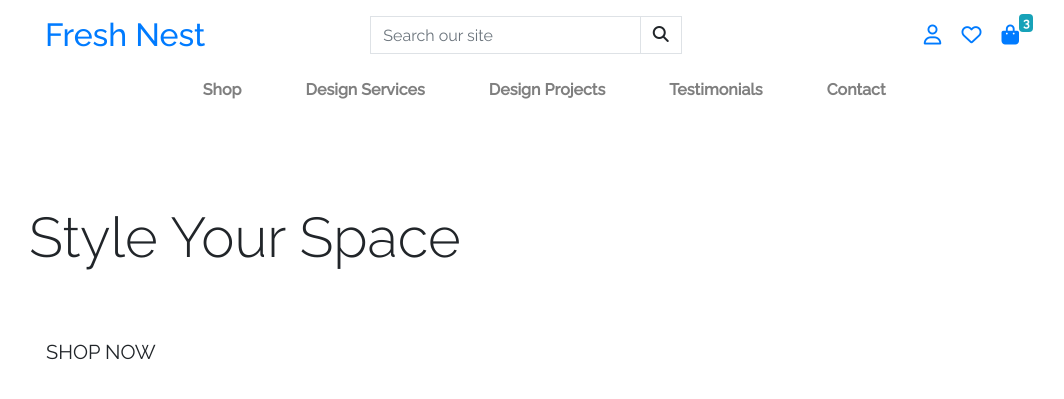
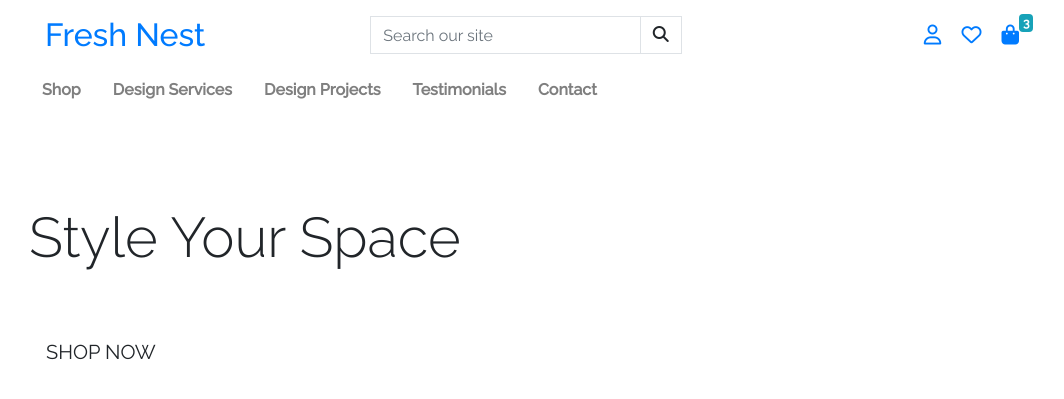
Before and after one commit to AliOKeeffe/PP5-Fresh-Nest, a Django app: page / in a window 1280 px wide. Shown: the top 399 px of the page, without its empty margins (114-1178 px from the left). Run offline with Django 3.2, Linux system fonts and the light colour scheme; some libraries are stand-ins or nearby versions.

Commit message:
Left align main nav bar

```diff
--- a/templates/includes/main_nav.html
+++ b/templates/includes/main_nav.html
@@ -1,7 +1,7 @@
 <div class="collapse navbar-collapse" id="main-nav">
-    <ul class="navbar-nav w-auto mx-auto">
+    <ul class="navbar-nav w-auto pl-1">
         <li class="nav-item dropdown">
-            <a class="font-weight-bold nav-link text-black mr-5" href="#" id="shop-link" data-toggle="dropdown" aria-haspopup="true" aria-expanded="false">
+            <a class="font-weight-bold nav-link text-black mr-3" href="#" id="shop-link" data-toggle="dropdown" aria-haspopup="true" aria-expanded="false">
                 Shop
             </a>
             <div class="dropdown-menu border-0" aria-labelledby="shop-link">
@@ -16,7 +16,7 @@
             </div>
         </li>
         <li class="nav-item dropdown">
-            <a class="font-weight-bold nav-link text-black mr-5" href="#" id="Design-Services-link" data-toggle="dropdown" aria-haspopup="true" aria-expanded="false">
+            <a class="font-weight-bold nav-link text-black mr-3" href="#" id="Design-Services-link" data-toggle="dropdown" aria-haspopup="true" aria-expanded="false">
                 Design Services
             </a>
             <div class="dropdown-menu border-0" aria-labelledby="Design-Services-link">
@@ -29,17 +29,17 @@
             </div>
         </li>
         <li class="nav-item">
-            <a class="font-weight-bold nav-link text-black mr-5" href="#">
+            <a class="font-weight-bold nav-link text-black mr-3" href="#">
                 Design Projects
             </a>
         </li>
         <li class="nav-item">
-            <a class="font-weight-bold nav-link text-black mr-5" href="#">
+            <a class="font-weight-bold nav-link text-black mr-3" href="#">
                 Testimonials
             </a>
         </li>
         <li class="nav-item">
-            <a class="font-weight-bold nav-link text-black mr-5" href="#">
+            <a class="font-weight-bold nav-link text-black mr-3" href="#">
                 Contact
             </a>
         </li>
--- a/templates/includes/mobile_top_header.html
+++ b/templates/includes/mobile_top_header.html
@@ -1,6 +1,6 @@
-<ul class="my-auto mr-2 pt-1">
+<ul class="my-auto mr-2 pt-1 d-block d-lg-none">
     <li class="list-inline-item align-middle">
-        <a class="nav-link px-1 d-block d-lg-none" href="#" id="mobile-search" data-toggle="dropdown" aria-haspopup="true"
+        <a class="nav-link px-1" href="#" id="mobile-search" data-toggle="dropdown" aria-haspopup="true"
             aria-expanded="false">
             <div class="text-center">
                 <div><i class="fas fa-search fa-lg"></i></div>
```
